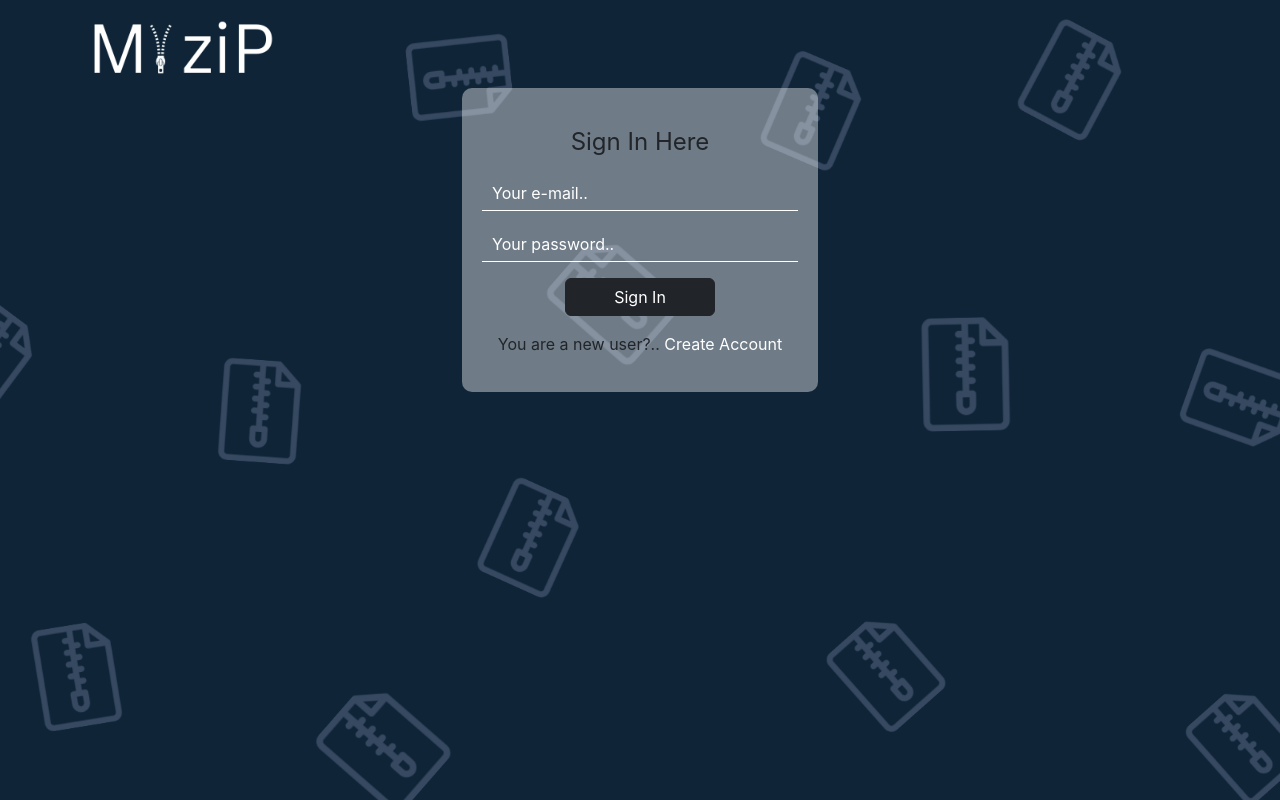
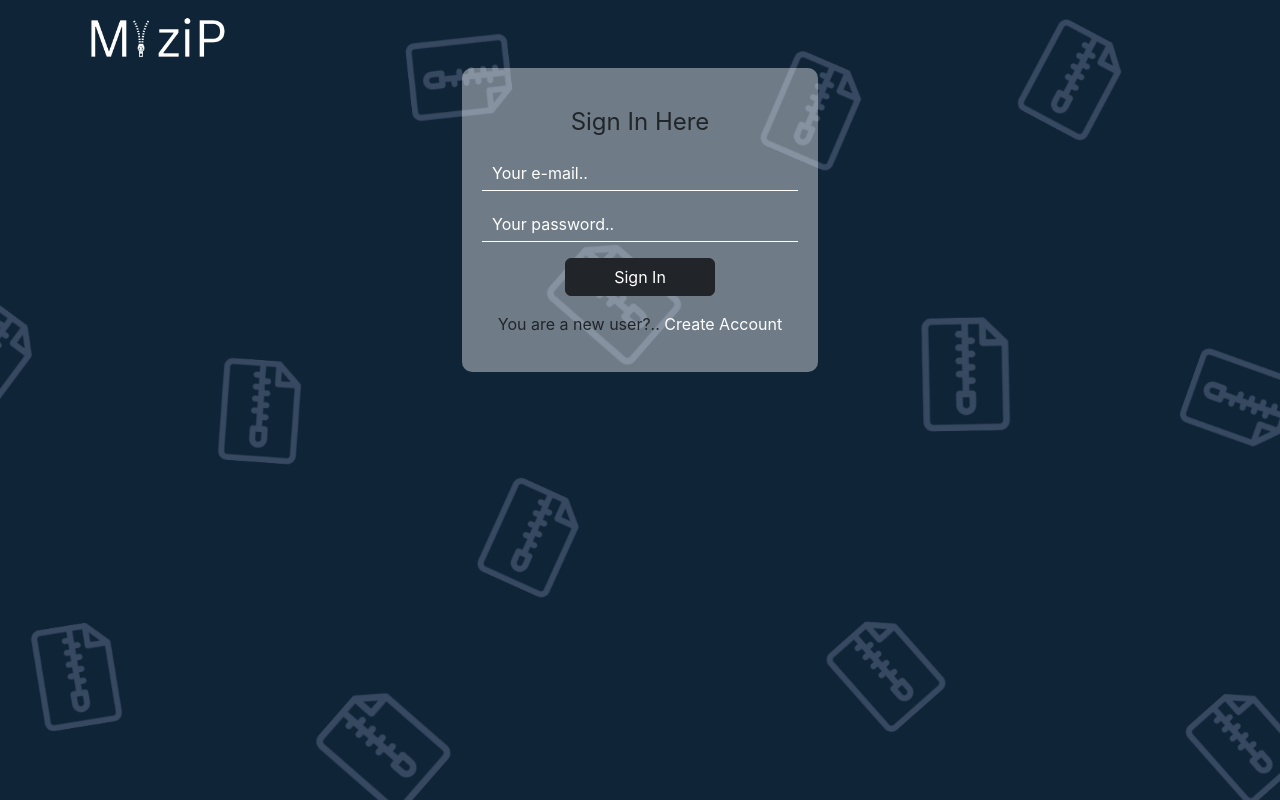
Before and after one commit to Rajeshpaul1994/myzip, a React (Create React App) app: page / in a window 1280 px wide. Built offline with nearby package versions, Linux system fonts and the light colour scheme.

Commit message:
some changes add router

```diff
--- a/src/App.css
+++ b/src/App.css
@@ -46,9 +46,12 @@
   background-size: cover;
 }
 .zip-karo-logo{
-  height:80px;
+  height:60px;
   width: auto;
   margin-top: 8px;
+}
+.login-btn-nav{
+
 }
 .space-100{
   height: 100px;
```
